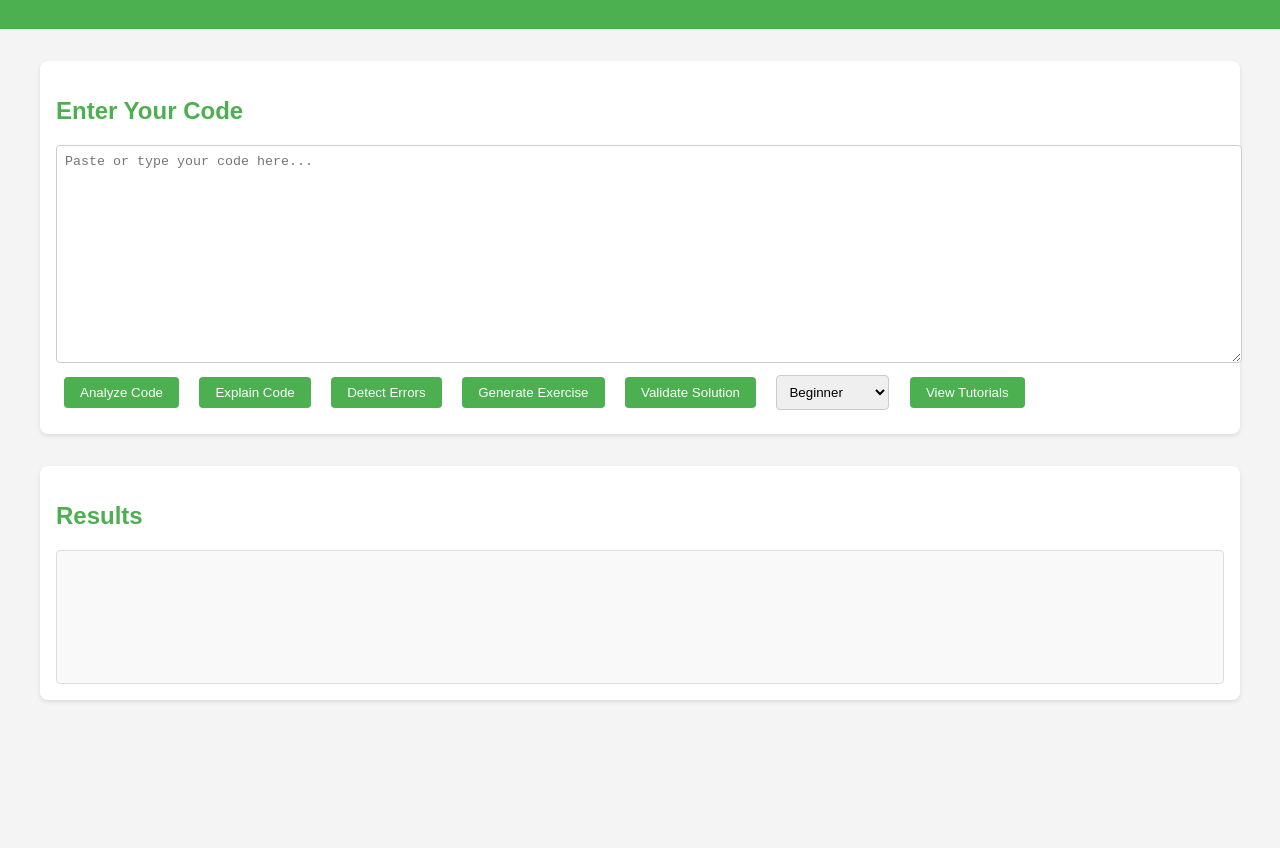
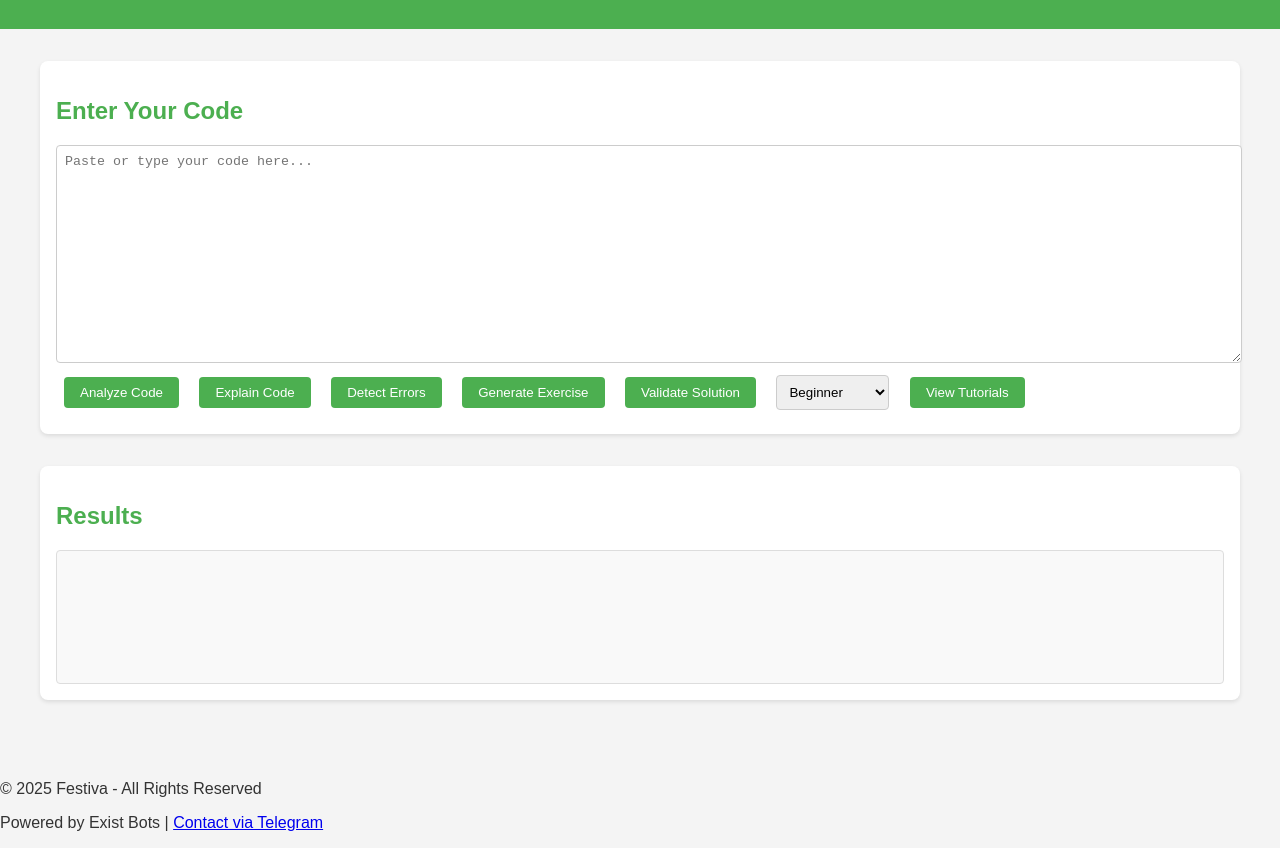
Before and after one commit to MutyalaHarshith/AI-THON-PROJECT, a plain HTML site: page index.html in a window 1280 px wide. Shown: the part 117-965 px from the top of the page. Before the commit the page ends 881 px from the top, so only its background shows below. Drawn offline with Linux system fonts and the light colour scheme.

Commit message:
Update index.html

```diff
--- a/index.html
+++ b/index.html
@@ -42,5 +42,11 @@
     <script src="ai.js"></script>
     <script src="tutorials.js"></script>
     <script src="script.js"></script>
+
+    <footer>
+    <p>© 2025 Festiva - All Rights Reserved</p>
+    <p>Powered by Exist Bots | <a href="https://tinyurl.com/Exist-Bots" target="_blank">Contact via Telegram</a></p>
+  </footer>
+
 </body>
 </html>
```
